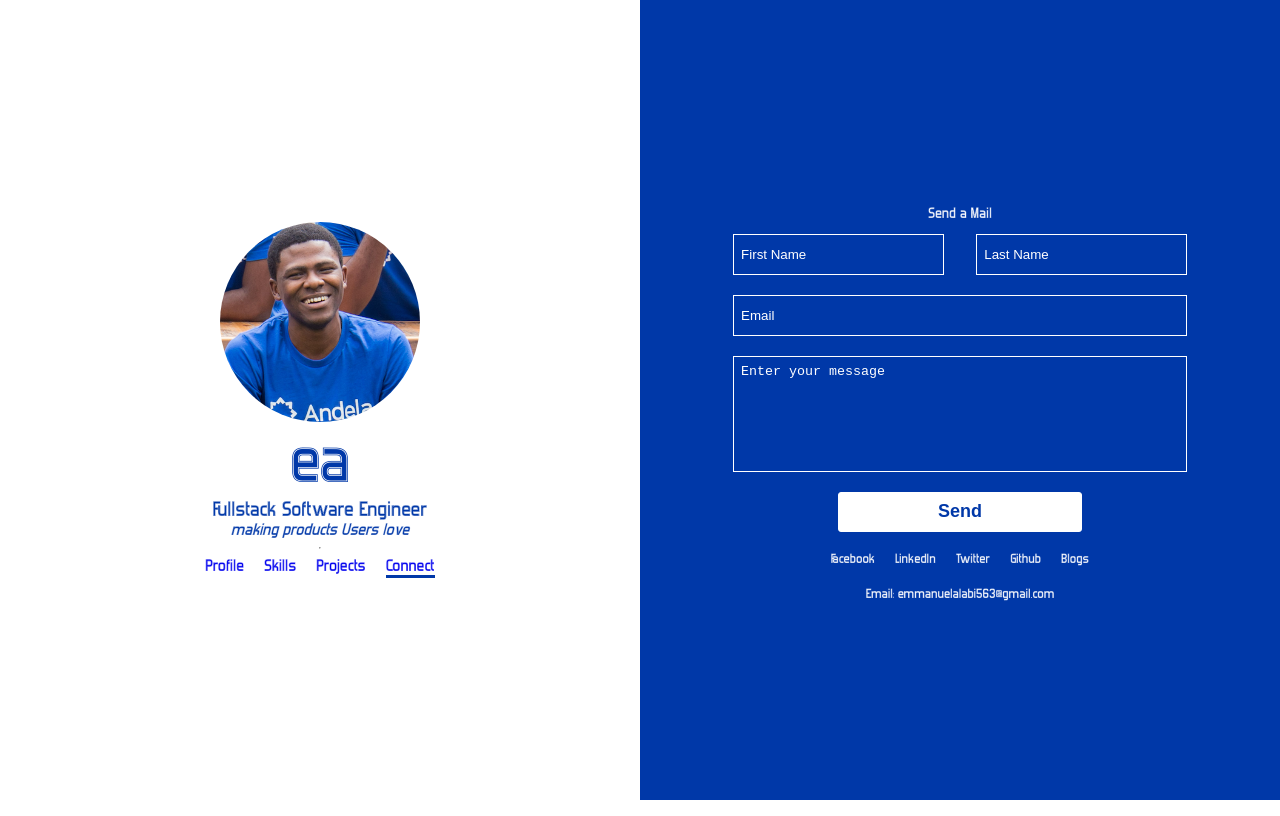
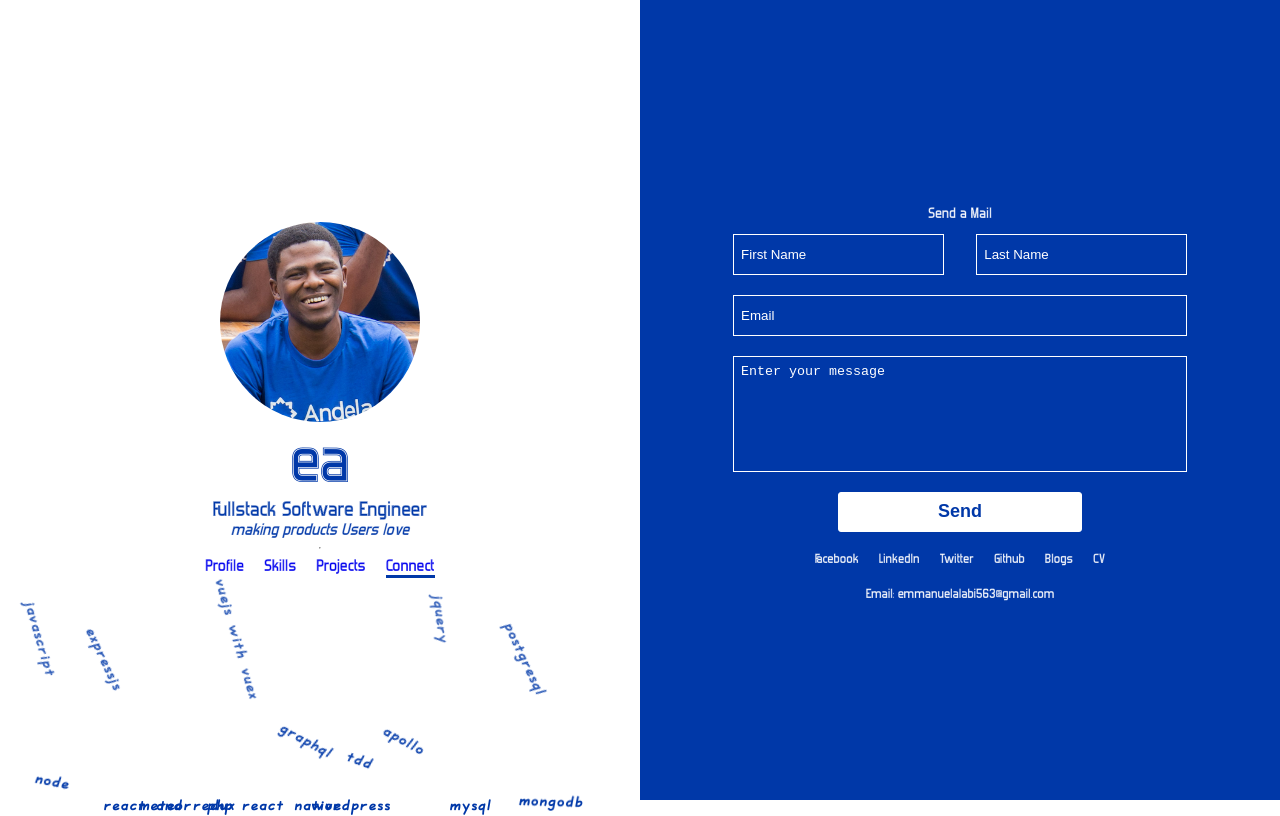
Before and after one commit to EmaEvidence/profile, a React (Create React App) app: page /connect in a window 1280 px wide. Built offline with nearby package versions, Linux system fonts and the light colour scheme.

Commit message:
add skill animation

```diff
--- a/src/App.css
+++ b/src/App.css
@@ -6,6 +6,11 @@
 @font-face {
   font-family: "FuturaRegular";
   src: url('./assets/FuturaTEERegular.ttf')
+}
+
+@font-face {
+  font-family: "comic";
+  src: url('./assets/ComicTSCNormal.ttf')
 }
 
 .App {
@@ -28,6 +33,7 @@
     justify-content: center;
     flex-direction: column;
     color: #0038A8;
+    position: relative;
   }
   .right {
     background: #0038A8;
@@ -501,3 +507,21 @@ span > a:hover .indicator {
 span > a > .indicator.selected {
   width: 100%;
 }
+.floater {
+  position: absolute;
+  font-family: Comic;
+  font-weight: 600;
+  letter-spacing: 2px;
+  bottom: -2%;
+  text-transform: lowercase;
+  cursor: pointer;
+}
+
+.floater-animation {
+  animation: float 20s linear infinite normal;
+}
+
+@keyframes float {
+  0% { transform: rotate(0deg); opacity: 1; bottom: -2% }
+  100% { transform: rotate(360deg); opacity: 0; bottom: 100% }
+}
--- /dev/null
+++ b/src/assets/skills.js
@@ -0,0 +1,114 @@
+export const skills = [
+  {
+    name: 'javascript',
+    level: 'expert',
+    experience: 3,
+    src: 'https://res.cloudinary.com/damc3mj5u/image/upload/v1546954084/JScript_mzwyx2.png',
+    projects: 14
+  },
+  {
+    name: 'node',
+    level: 'expert',
+    experience: 3,
+    src: 'https://res.cloudinary.com/damc3mj5u/image/upload/v1546954084/images_2_oukptv.png',
+    projects: 9
+  },
+  {
+    name: 'expressjs',
+    level: 'expert',
+    experience: 3,
+    src: 'https://res.cloudinary.com/damc3mj5u/image/upload/v1546954085/nodejs-expressjs_qfbouv.jpg',
+    projects: 9
+  },
+  {
+    name: 'react and Redux',
+    level: 'expert',
+    experience: 3,
+    src: 'https://res.cloudinary.com/damc3mj5u/image/upload/v1546954085/react_lkvpq6.png',
+    projects: 7
+  },
+  {
+    name: 'Meteor',
+    level: 'proficient',
+    experience: 2,
+    src: 'https://res.cloudinary.com/damc3mj5u/image/upload/v1546955345/logo-meteor_rp3glq.png',
+    projects: 1
+  },
+  {
+    name: 'vuejs with vuex',
+    level: 'expert',
+    experience: 2,
+    src: 'https://res.cloudinary.com/damc3mj5u/image/upload/v1546954084/1200px-Vue.js_Logo_2.svg_oh7kk7.png',
+    projects: 2
+  },
+  {
+    name: 'PHP',
+    level: 'proficient',
+    experience: 3,
+    src: 'https://res.cloudinary.com/damc3mj5u/image/upload/v1546954085/php_mlaodn.png',
+    projects: 1
+  },
+  {
+    name: 'React Native',
+    level: 'proficient',
+    experience: 2,
+    src: 'https://res.cloudinary.com/damc3mj5u/image/upload/v1546954085/react_lkvpq6.png',
+    projects: 2
+  },
+  {
+    name: 'GraphQL',
+    level: 'proficient',
+    experience: 3,
+    src: 'https://res.cloudinary.com/damc3mj5u/image/upload/v1546954084/graphql_j9cpxw.png',
+    projects: 1
+  },
+  {
+    name: 'wordpress',
+    level: 'expert',
+    experience: 3,
+    src: 'https://res.cloudinary.com/damc3mj5u/image/upload/v1546954086/WordPress_blue_logo.svg_rqumx4.png',
+    projects: 4
+  },
+  {
+    name: 'TDD',
+    level: 'expert',
+    experience: 3,
+    src: 'https://res.cloudinary.com/damc3mj5u/image/upload/v1546954086/TDD_ikupjm.png',
+    projects: 8
+  },
+  {
+    name: 'Apollo',
+    level: 'proficient',
+    experience: 1,
+    src: 'https://res.cloudinary.com/damc3mj5u/image/upload/v1546954145/apollo_nopumb.svg',
+    projects: 1
+  },
+  {
+    name: 'jQuery',
+    level: 'proficient',
+    experience: 3,
+    src: 'https://res.cloudinary.com/damc3mj5u/image/upload/v1546954084/jquery_hi3cmz.gif',
+    projects: 1
+  },
+  {
+    name: 'MySQL',
+    level: 'expert',
+    experience: 3,
+    src: 'https://res.cloudinary.com/damc3mj5u/image/upload/v1546954085/MySQL_nyzxwl.png',
+    projects: 1
+  },
+  {
+    name: 'Postgresql',
+    level: 'expert',
+    experience: 3,
+    src: 'https://res.cloudinary.com/damc3mj5u/image/upload/v1546955319/1200px-Postgresql_elephant.svg_l7fhmh.png',
+    projects: 3
+  },
+  {
+    name: 'MongoDB',
+    level: 'expert',
+    experience: 2,
+    src: 'https://res.cloudinary.com/damc3mj5u/image/upload/v1546954085/mongodb_kdeg9m.jpg',
+    projects: 1
+  }
+];
--- a/src/components/Connect.jsx
+++ b/src/components/Connect.jsx
@@ -109,6 +109,10 @@ class Connect extends Component {
               <a href="https://medium.com/@emaevidence" target="new">Blogs</a>
               <span className="selected indicator" />
             </span>
+            <span className="link">
+              <a href="https://docs.google.com/document/d/1p1JrQShkEb6nax3L0er0uoEpIsbcgOhAbrrEb7YUKnE/edit?usp=sharing" target="new">CV</a>
+              <span className="selected indicator" />
+            </span>
           </div>
           <span className="email">Email: emmanuelalabi563@gmail.com</span>
         </div>
--- /dev/null
+++ b/src/components/Floater.js
@@ -0,0 +1,61 @@
+import React, { Component } from 'react';
+
+class Floater extends Component {
+  constructor(props) {
+    super(props);
+    this.state = {
+      display: 'none',
+      left: 0,
+      className: null,
+      animationPlayState: 'running'
+    }
+    this.handleMouseLeave = this.handleMouseLeave.bind(this);
+    this.handleMouseOver = this.handleMouseOver.bind(this);
+  }
+
+  componentDidMount() {
+    const { index, start } = this.props;
+    this.setState({
+      left: (index / 10) * (window.innerWidth / 3.7),
+    });
+    window.addEventListener('resize', () => {
+      this.setState({
+        left: (index / 10) * (window.innerWidth / 3.7),
+      });
+    });
+    setTimeout(() => {
+      this.setState({
+        className: 'floater-animation'
+      });
+    }, start * 500)
+  }
+
+  handleMouseLeave() {
+    this.setState({
+      animationPlayState: 'running'
+    });
+  }
+
+  handleMouseOver() {
+    this.setState({
+      animationPlayState: 'paused'
+    });
+  }
+
+  render() {
+    const { title } = this.props;
+    const { left, className, animationPlayState } = this.state;
+    return (
+      <span
+        className={`${className} floater`}
+        style={{ left, animationPlayState }}
+        onMouseOver={this.handleMouseOver}
+        onMouseLeave={this.handleMouseLeave}
+      >
+        {title}
+      </span>
+    );
+  }
+};
+
+export default Floater;
--- a/src/components/Index.jsx
+++ b/src/components/Index.jsx
@@ -9,6 +9,9 @@ import Mentorship from './Mentorship';
 import Projects from './Projects';
 import Skills from './Skills';
 import Menu from './Menu';
+import Floater from './Floater';
+import { skills } from '../assets/skills';
+import { uniqueNumber } from '../utils/uniqueNumber';
 
 class Index extends Component {
   constructor(props) {
@@ -18,6 +21,7 @@ class Index extends Component {
     };
     this.toggleMenu = this.toggleMenu.bind(this);
     this.closeMenu = this.closeMenu.bind(this);
+    this.renderFloaters = this.renderFloaters.bind(this);
   }
 
   componentDidMount() {
@@ -40,11 +44,21 @@ class Index extends Component {
     });
   }
 
+  renderFloaters() {
+    return skills.map((skill, index) => {
+      const start = uniqueNumber(skills.length);
+      return <Floater key={skill.name} title={skill.name} index={index} start={start} />
+    });
+  }
+
   render() {
     const displayMenu = (this.state.menuState) ? 'block' : 'none';
     return (
       <div className="container">
         <div className="left">
+          {
+            (window.innerWidth > 768) && this.renderFloaters()
+          }
           <div className="image">
             <img src={ema} alt="" />
             <div className="name">
--- a/src/components/Skills.jsx
+++ b/src/components/Skills.jsx
@@ -1,124 +1,12 @@
 import React, { Component } from 'react';
 import Skill from './Skill';
+import { skills } from '../assets/skills';
 
 class Skills extends Component {
   constructor(props){
     super(props);
     this.state = {
-      skills: [
-        {
-          name: 'javascript',
-          level: 'expert',
-          experience: 3,
-          src: 'https://res.cloudinary.com/damc3mj5u/image/upload/v1546954084/JScript_mzwyx2.png',
-          projects: 14
-        },
-        {
-          name: 'node',
-          level: 'expert',
-          experience: 3,
-          src: 'https://res.cloudinary.com/damc3mj5u/image/upload/v1546954084/images_2_oukptv.png',
-          projects: 9
-        },
-        {
-          name: 'expressjs',
-          level: 'expert',
-          experience: 3,
-          src: 'https://res.cloudinary.com/damc3mj5u/image/upload/v1546954085/nodejs-expressjs_qfbouv.jpg',
-          projects: 9
-        },
-        {
-          name: 'react and Redux',
-          level: 'expert',
-          experience: 3,
-          src: 'https://res.cloudinary.com/damc3mj5u/image/upload/v1546954085/react_lkvpq6.png',
-          projects: 7
-        },
-        {
-          name: 'Meteor',
-          level: 'proficient',
-          experience: 2,
-          src: 'https://res.cloudinary.com/damc3mj5u/image/upload/v1546955345/logo-meteor_rp3glq.png',
-          projects: 1
-        },
-        {
-          name: 'vuejs with vuex',
-          level: 'expert',
-          experience: 2,
-          src: 'https://res.cloudinary.com/damc3mj5u/image/upload/v1546954084/1200px-Vue.js_Logo_2.svg_oh7kk7.png',
-          projects: 2
-        },
-        {
-          name: 'PHP',
-          level: 'proficient',
-          experience: 3,
-          src: 'https://res.cloudinary.com/damc3mj5u/image/upload/v1546954085/php_mlaodn.png',
-          projects: 1
-        },
-        {
-          name: 'React Native',
-          level: 'proficient',
-          experience: 2,
-          src: 'https://res.cloudinary.com/damc3mj5u/image/upload/v1546954085/react_lkvpq6.png',
-          projects: 2
-        },
-        {
-          name: 'GraphQL',
-          level: 'proficient',
-          experience: 3,
-          src: 'https://res.cloudinary.com/damc3mj5u/image/upload/v1546954084/graphql_j9cpxw.png',
-          projects: 1
-        },
-        {
-          name: 'wordpress',
-          level: 'expert',
-          experience: 3,
-          src: 'https://res.cloudinary.com/damc3mj5u/image/upload/v1546954086/WordPress_blue_logo.svg_rqumx4.png',
-          projects: 4
-        },
-        {
-          name: 'TDD',
-          level: 'expert',
-          experience: 3,
-          src: 'https://res.cloudinary.com/damc3mj5u/image/upload/v1546954086/TDD_ikupjm.png',
-          projects: 8
-        },
-        {
-          name: 'Apollo',
-          level: 'proficient',
-          experience: 1,
-          src: 'https://res.cloudinary.com/damc3mj5u/image/upload/v1546954145/apollo_nopumb.svg',
-          projects: 1
-        },
-        {
-          name: 'jQuery',
-          level: 'proficient',
-          experience: 3,
-          src: 'https://res.cloudinary.com/damc3mj5u/image/upload/v1546954084/jquery_hi3cmz.gif',
-          projects: 1
-        },
-        {
-          name: 'MySQL',
-          level: 'expert',
-          experience: 3,
-          src: 'https://res.cloudinary.com/damc3mj5u/image/upload/v1546954085/MySQL_nyzxwl.png',
-          projects: 1
-        },
-        {
-          name: 'Postgresql',
-          level: 'expert',
-          experience: 3,
-          src: 'https://res.cloudinary.com/damc3mj5u/image/upload/v1546955319/1200px-Postgresql_elephant.svg_l7fhmh.png',
-          projects: 3
-        },
-        {
-          name: 'MongoDB',
-          level: 'expert',
-          experience: 2,
-          src: 'https://res.cloudinary.com/damc3mj5u/image/upload/v1546954085/mongodb_kdeg9m.jpg',
-          projects: 1
-        }
-      ]
+      skills
     };
     this.loadSkills = this.loadSkills.bind(this);
   }
--- /dev/null
+++ b/src/utils/uniqueNumber.js
@@ -0,0 +1,3 @@
+export const uniqueNumber = (range) => {
+  return Math.floor(Math.random() * range);
+}
```
Also changed, not shown: src/assets/ComicTSCNormal.ttf (added).
